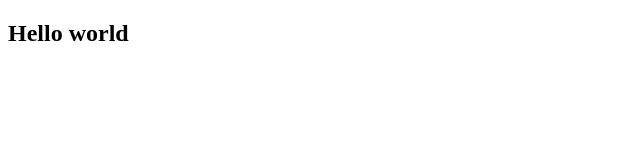
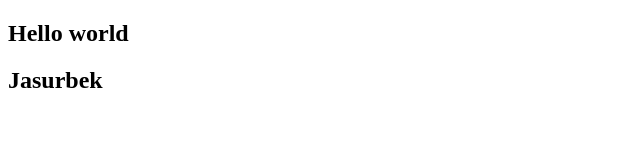
Before and after one commit to sherboboyev-azizbek/25-dars-n39, a plain HTML site: page index.html in a window 1280 px wide. Shown: the whole page, without its empty margins (0-640 px from the left). Drawn offline with Linux system fonts and the light colour scheme.

Commit message:
Add h2 tag

```diff
--- a/index.html
+++ b/index.html
@@ -17,6 +17,7 @@
     <section class="hero" >
       <div class="container">
         <h1>Hello world</h1>
+        <h2>Jasurbek</h2>
       </div>
     </section>
   </main>
```
